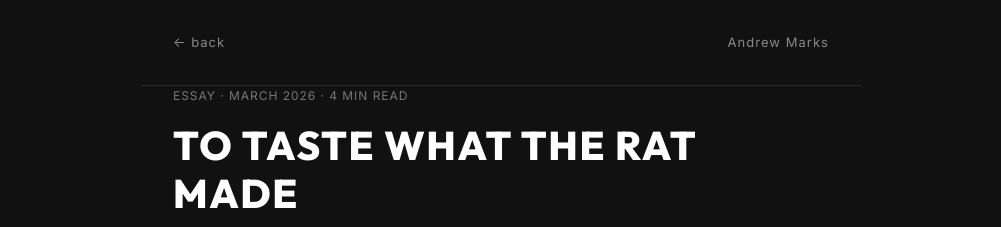
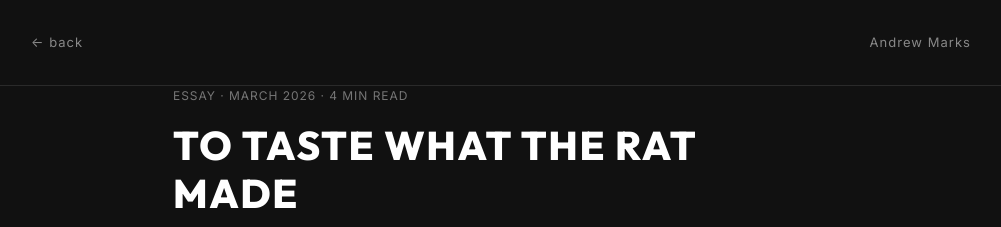
Before and after one commit to AndrewMarks/burribo, a Jekyll site: the page built from _posts/2026-03-24-to-taste-what-the-rat-made.md, in a window 1280 px wide. Shown: the top 227 px of the page, without its empty margins (139-1140 px from the left). Built offline with Jekyll 4.4.1, drawn with Linux system fonts in a browser that asks for light colours; nearby versions of some CDN libraries.

Commit message:
Widen post topbar to match writing page (1100px)
Co-Authored-By: Claude Opus 4.6 (1M context) <noreply@anthropic.com>

```diff
--- a/assets/css/main.scss
+++ b/assets/css/main.scss
@@ -1112,9 +1112,9 @@ section {
 }
 
 .site-topbar--narrow {
-  max-width: 720px;
+  max-width: 1100px;
   margin: 0 auto;
-  padding: var(--space-md);
+  padding: var(--space-md) 5rem;
 }
 
 .site-topbar__back,
@@ -1544,7 +1544,7 @@ section {
   }
 
   .site-topbar--narrow {
-    padding: var(--space-sm);
+    padding: var(--space-sm) 1.5rem;
   }
 
   .writing-entry {
```
